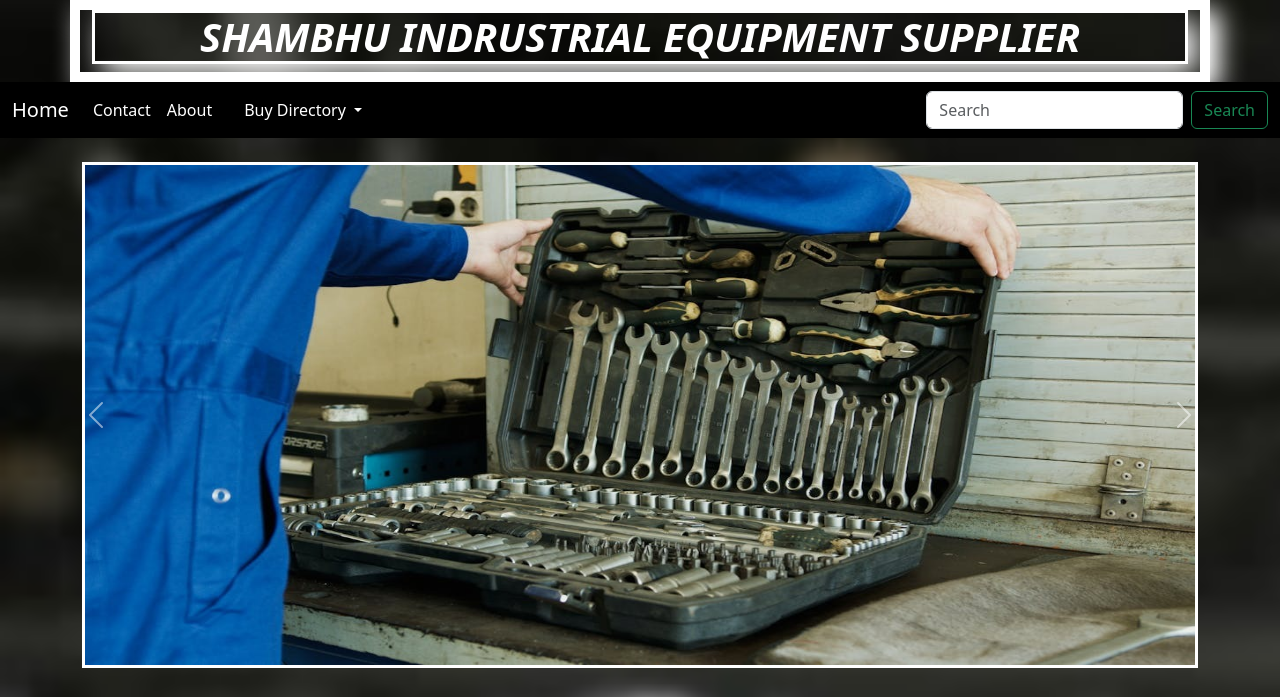
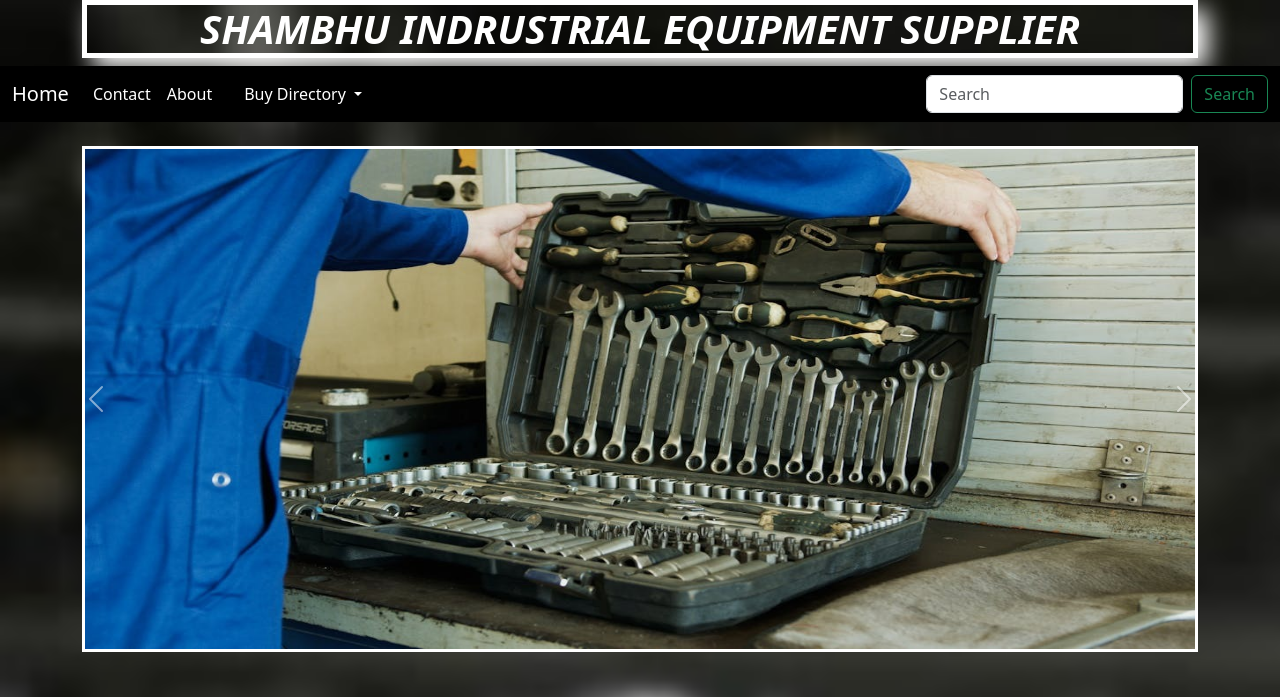
Before and after one commit to Shivamdongare/ShambhuIndustries, a plain HTML site: page index.html in a window 1280 px wide. Shown: the top 697 px of the page. Drawn offline with nearby package versions, Linux system fonts and the light colour scheme.

Commit message:
Update index.html

```diff
--- a/index.html
+++ b/index.html
@@ -10,8 +10,8 @@
 
   <body class="b" style="background-image: url(img/mainPgBgimg.jpeg); background-size: cover;" >
     <!---Heding---------------------------------------------->
-    <div class="container" style="border: 10px solid; color: white; text-align: center; box-shadow: 10px 10px 25px;">
-        <h1 class="h1"  ><i><b> SHAMBHU INDRUSTRIAL EQUIPMENT SUPPLIER </b></i></h1>
+    <div class="container" >
+        <h1 class="h1" style="border: 5px solid; color: white; text-align: center; box-shadow: 10px 10px 25px;"  ><i><b> SHAMBHU INDRUSTRIAL EQUIPMENT SUPPLIER </b></i></h1>
     </div>
     <!------Navegation bar-->
          <nav class="navbar navbar-expand-lg  sticky-top" style="background-color: black;" >
```
